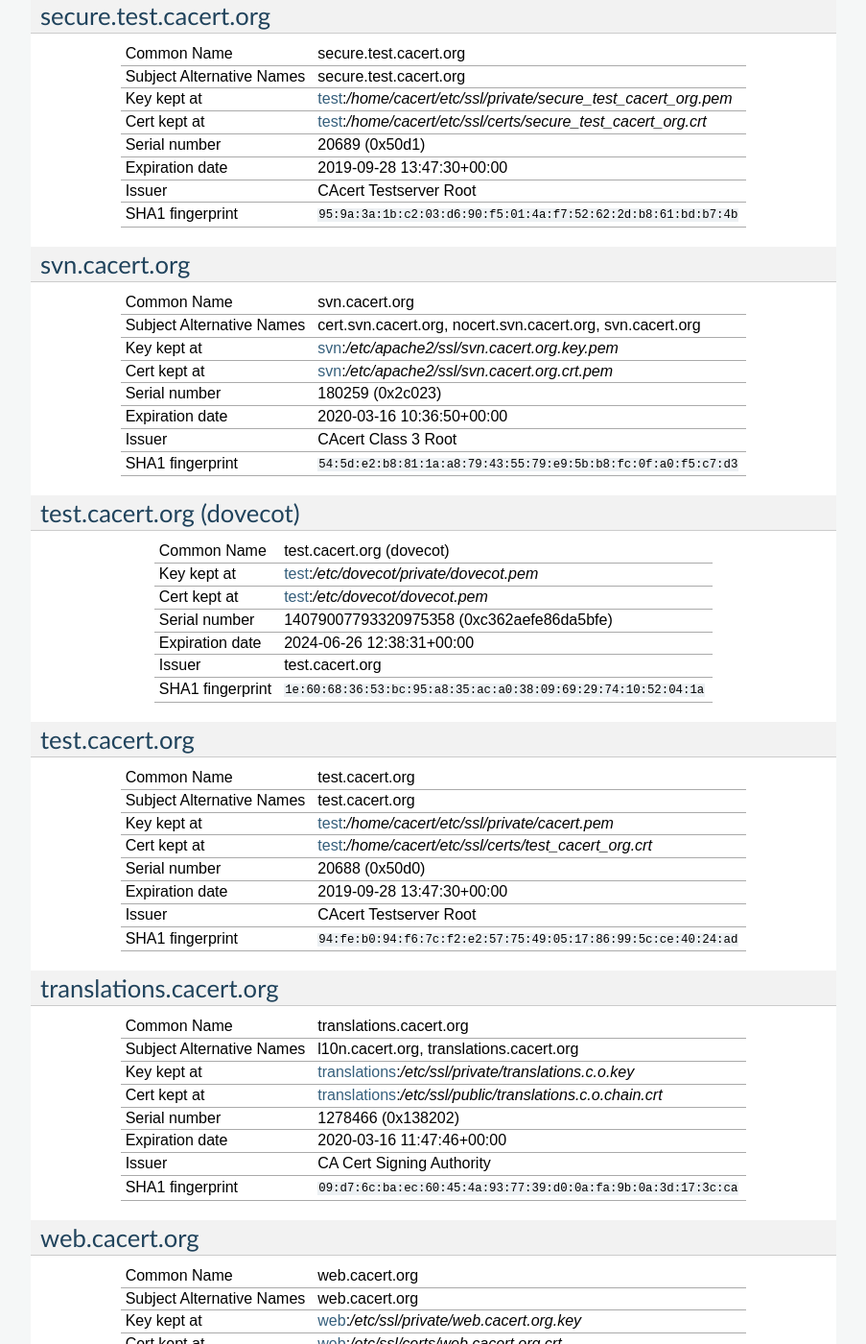
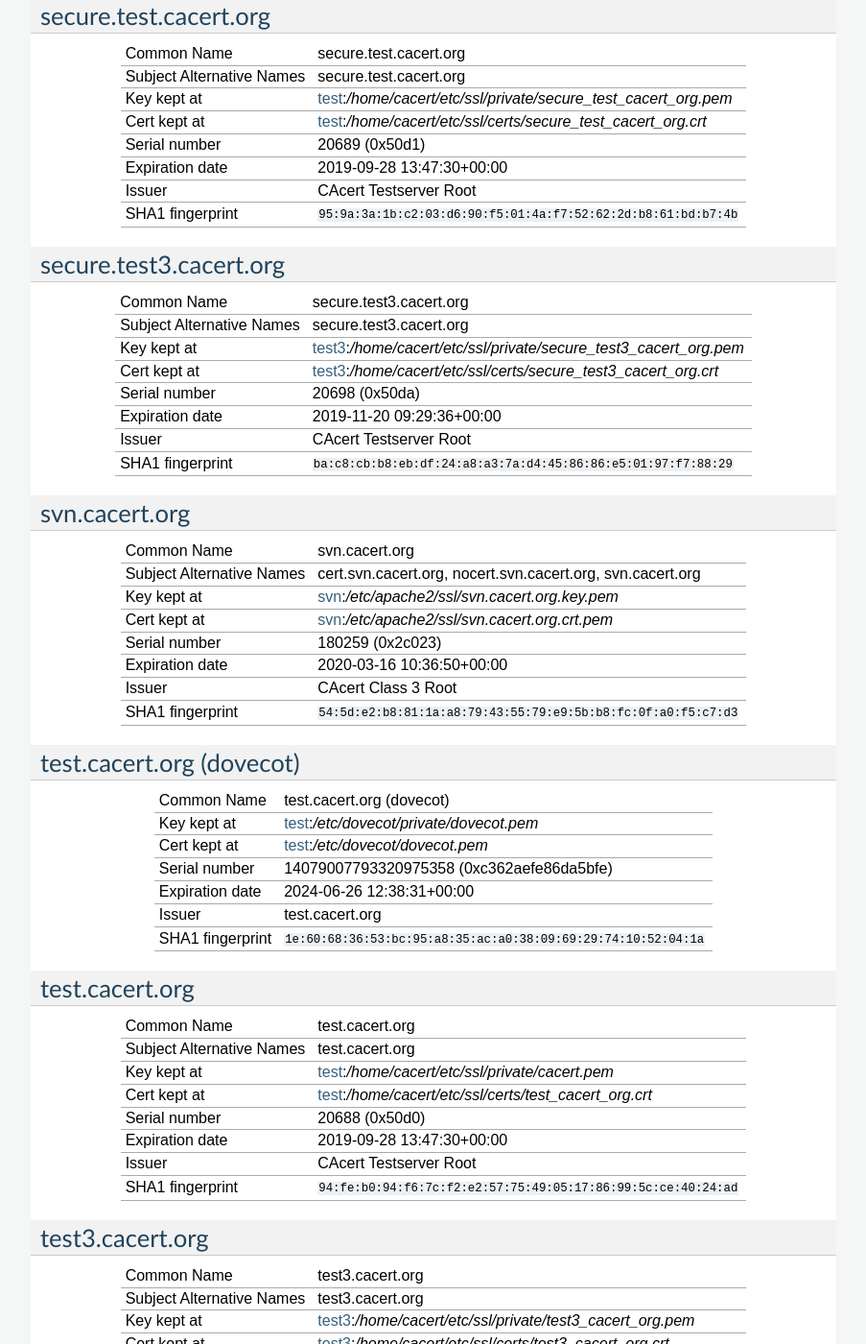
Before and after one commit to CAcertOrg/cacert-infradocs, a Sphinx documentation site: the page built from docs/certlist.rst, in a window 1280 px wide and 1400 px high, scrolled down 7047 px. Shown: the whole window at 96% size, without its empty margins (198-1101 px from the left). Built offline with Sphinx 7.4.7, drawn with Linux system fonts in a browser that asks for light colours; pages that are not in the unit, such as notebooks, are missing from menus; some of the changed lines change nothing that is shown; some of the changed text lies outside the part shown.

Commit message:
Add preliminary documentation for test3.cacert.org test server.

```diff
--- a/docs/systems.rst
+++ b/docs/systems.rst
@@ -27,6 +27,7 @@
    systems/svn
    systems/test
    systems/test2
+   systems/test3
    systems/testmgr
    systems/translations
    systems/web
--- /dev/null
+++ b/docs/systems/test3.rst
@@ -0,0 +1,463 @@
+.. index::
+   single: Systems; test3
+
+=====
+Test3
+=====
+
+Purpose
+=======
+
+This is a test system for testing a version of the CAcert application software
+revised to run with php-7.0 on Debian Stretch. When these tests are succesful,
+the other test servers and the production server running on www.cacert.org can
+be upgraded tot Debian Stretch. After that this server can probably be scrapped again.
+
+Application Links
+-----------------
+
+Application via HTTP:
+  http://test3.cacert.org:14980/
+
+Application via HTTPS:
+  https://test3.cacert.org:14943/
+
+
+Administration
+==============
+
+System Administration
+---------------------
+
+* Primary: :ref:`people_wytze`
+* Secondary: :ref:`people_jandd`
+
+
+Application Administration
+--------------------------
+
+  +------------------------+---------------------------------------+
+  | Application            | Administrator(s)                      |
+  +========================+=======================================+
+  | CAcert web application | :ref:`people_dirk`, :ref:`people_ted` |
+  +------------------------+---------------------------------------+
+
+Contact
+-------
+
+* test-admin@cacert.org
+
+Additional People
+-----------------
+
+:ref:`people_dirk`, :ref:`people_gukk`, :ref:`people_mario`,
+:ref:`people_mendel`, :ref:`people_neo` and :ref:`people_ted` have
+:program:`sudo` access on that machine too.
+
+Basics
+======
+
+Physical Location
+-----------------
+
+This system is located in an :term:`LXC` container on physical machine
+:doc:`infra02`.
+
+Logical Location
+----------------
+
+:IP Internet: :ip:v4:`213.154.225.248`
+:IP Intranet: :ip:v4:`172.16.2.248`
+:IP Internal: :ip:v4:`10.0.0.149`
+:IPv6 Internet: :ip:v6:`2001:7b8:616:162:2::149`
+:MAC address: :mac:`00:ff:ce:d1:22:1d` (eth0)
+
+Because this system is sharing its IPv4 internet and intranet addresses with test.cacert.org,
+there are some special mappings in the infra02 firewall to get access to this system:
+
+* test,cacert.org port 14922 maps to test3 port 22 (ssh)
+* test.cacert.org port 14980 maps to test3 port 80 (http)
+* test.cacert.org port 14943 maps to test3 port 443 (https)
+
+.. seealso::
+
+   See :doc:`../network`
+
+DNS
+---
+
+.. index::
+   single: DNS records; test
+
+======================== ======== ============================================
+Name                     Type     Content
+======================== ======== ============================================
+test3.cacert.org.        IN A     213.154.225.248
+secure.test3.cacert.org. IN CNAME test3.cacert.org
+www.test3.cacert.org.    IN CNAME test3.cacert.org
+test3.cacert.org.        IN SSHFP 1 1 39fd3b77396529f83e095ff09c59994c47d9e0d3
+test3.cacert.org.        IN SSHFP 1 2 680fe134289e79678f7eaa5689fdce3db5efed9f6ebefd5bcfadce04a96475c1
+test3.cacert.org.        IN SSHFP 2 1 70f5730c127bd701fc5c4baba329e93346a975c1
+test3.cacert.org.        IN SSHFP 2 2 364252b906aec15a00994620d5c90c0f692a41cbc8c6f3bfc229149511209328
+test3.cacert.org.        IN SSHFP 3 1 e4d81b532dc90ebb6d087ae732ce016b87945ebd
+test3.cacert.org.        IN SSHFP 3 2 71b5aedcc999e6ffc0f90eeb9254c8771ddaa6a4981cf55e8e2228f6bdee64ce
+test3.cacert.org.        IN SSHFP 4 1 50b22453f5c8d845895bacccbc1fc325d033f65d
+test3.cacert.org.        IN SSHFP 4 1 a928b84465769480d70dfc5ecd3af2e4cdb192ee11d1cffc4f31ea1fbed09d41
+test3.intra.cacert.org.  IN A     172.16.2.248
+test.infra.cacert.org.   IN A     10.0.0.149
+======================== ======== ============================================
+
+.. seealso::
+
+   See :wiki:`SystemAdministration/Procedures/DNSChanges`
+
+Operating System
+----------------
+
+.. index::
+   single: Debian GNU/Linux; Stretch
+   single: Debian GNU/Linux; 9.6
+
+* Debian GNU/Linux 9.6
+
+Applicable Documentation
+------------------------
+
+Notes about installing the CAcert application on test3.cacert.org.
+
+* Starting point is a Debian Stretch LXC setup from Jan Dittberner
+
+* install the following packages (and their dependencies):
+
+  .. code-block:: bash
+
+    $ sudo apt-get install \
+      apache2 php7.0 php7.0-gmp php7.0-mysql php7.0-gd php7.0-recode php7.0-mbstring \
+      default-mysql-server gettext locales locales-all recode \
+      dnsutils whois locate rcs screen make ca-cacert \
+      libdevice-serialport-perl libfile-counterfile-perl xdelta
+
+* enable the CAcert root certificates for normal operation via:
+
+  .. code-block:: bash
+
+    $ sudo dpkg-reconfigure ca-certificates
+
+* create empty cacert database:
+
+  .. code-block:: bash
+
+    $ sudo mysql
+    > CREATE DATABASE cacert;
+    > GRANT SELECT, INSERT, UPDATE, DELETE, CREATE, DROP, INDEX, ALTER, CREATE TEMPORARY TABLES, LOCK TABLES ON cacert.* TO 'cacert'@'localhost' IDENTIFIED BY 'klodder';
+    > \q
+
+* dump current cacert database on test.cacert.org:
+
+  .. code-block:: bash
+
+    $ mysqldump -u cacert -p --single-transaction cacert >BACKUP
+
+* copy over cacert database BACKUP from test.cacert.org to test3.cacert.org
+
+* import the database backup into the empty cacert database:
+
+  .. code-block:: bash
+
+    $ mysql -u cacert -p cacert <BACKUP
+
+* copy scripts :file:`/etc/rc.local` and :file:`/usr/local/sbin/socat` from test.cacert.org
+
+* copy signer files with :file:`collect-signer-files` script from test.cacert.org
+
+* make small adjustmenst to scripts and install signer stuff in :file:`/etc`
+
+* generate certificates for test.cacert.org based on CAcert test root with
+  :file:`~wytze/local/localcerts` script (using the locally installed signer config)
+
+* copy :file:`/root/chroot` from test.cacert.org
+
+* use updated :file:`mkchrootenv` script from
+  http://svn.cacert.org/CAcert/SystemAdministration/webdb/mkchrootenv
+  to setup :file:`/home/cacert`
+
+* create :file:`/home/cacert/www/includes/mysql.php` from :file:`mysql.php.sample` prototype
+
+* install commmodule client from :file:`/home/cacert/www/CommModule` in :file:`/etc/init.d`
+
+* copy :file:`/etc/init.d/apache2` script to :file:`/etc/init.d/apache2-cacert` and modify
+  it to use chroot to the :file:`/home/cacert` environment:
+
+  .. code-block:: text
+
+    --- apache2     2018-04-05 18:32:55.000000000 +0000
+    +++ apache2-cacert      2018-11-20 16:05:38.740396894 +0000
+    @@ -1,22 +1,26 @@
+     #!/bin/sh
+     ### BEGIN INIT INFO
+    -# Provides:          apache2
+    +# Provides:          apache2-cacert
+     # Required-Start:    $local_fs $remote_fs $network $syslog $named
+     # Required-Stop:     $local_fs $remote_fs $network $syslog $named
+     # Default-Start:     2 3 4 5
+     # Default-Stop:      0 1 6
+     # X-Interactive:     true
+    -# Short-Description: Apache2 web server
+    +# Short-Description: Apache2 web server for CAcert
+     # Description:       Start the web server
+     #  This script will start the apache2 web server.
+     ### END INIT INFO
+
+    -DESC="Apache httpd web server"
+    +DESC="Apache httpd web server for CAcert"
+     NAME=apache2
+     DAEMON=/usr/sbin/$NAME
+
+    +CHRDIR=/home/cacert/
+    +CHROOT="/usr/sbin/chroot ${CHRDIR}"
+    +
+     SCRIPTNAME="${0##*/}"
+     SCRIPTNAME="${SCRIPTNAME##[KS][0-9][0-9]}"
+    +SCRIPTNAME=apache2
+     if [ -n "$APACHE_CONFDIR" ] ; then
+            if [ "${APACHE_CONFDIR##/etc/apache2-}" != "${APACHE_CONFDIR}" ] ; then
+                    DIR_SUFFIX="${APACHE_CONFDIR##/etc/apache2-}"
+    @@ -53,8 +57,8 @@
+
+
+     # Now, set defaults:
+    -APACHE2CTL="$ENV apache2ctl"
+    -PIDFILE=$(. $APACHE_ENVVARS && echo $APACHE_PID_FILE)
+    +APACHE2CTL="${CHROOT} $ENV apache2ctl"
+    +PIDFILE=$(. ${CHRDIR}$APACHE_ENVVARS && echo ${CHRDIR}$APACHE_PID_FILE)
+     APACHE2_INIT_MESSAGE=""
+
+     CONFTEST_OUTFILE=
+
+* disable startup of :file:`apache2` and enable startup of :file:`apache2-cacert`:
+
+  .. code-block:: bash
+
+    $ sudo update-rc.d apache2 remove
+    $ sudo update-rc.d apache2-cacert defaults
+
+Services
+========
+
+Listening services
+------------------
+
++----------+---------+---------+--------------------------------------------+
+| Port     | Service | Origin  | Purpose                                    |
++==========+=========+=========+============================================+
+| 22/tcp   | ssh     | ANY     | admin console access                       |
++----------+---------+---------+--------------------------------------------+
+| 25/tcp   | smtp    | local   | mail delivery to local MTA                 |
++----------+---------+---------+--------------------------------------------+
+| 80/tcp   | http    | ANY     | Apache httpd for http://test3.cacert.org/  |
++----------+---------+---------+--------------------------------------------+
+| 443/tcp  | https   | ANY     | Apache httpd for https://test3.cacert.org/ |
++----------+---------+---------+--------------------------------------------+
+| 3306/tcp | mysql   | local   | MySQL database for ...                     |
++----------+---------+---------+--------------------------------------------+
+
+Running services
+----------------
+
+.. index::
+   single: Apache
+   single: MySQL
+   single: Postfix
+   single: client.pl
+   single: cron
+   single: openssh
+   single: rsyslog
+   single: signer.pl
+   single: socat
+
++----------------+--------------------------------+----------------------------------------+
+| Service        | Usage                          | Start mechanism                        |
++================+================================+========================================+
+| Apache httpd   | Webserver for the CAcert       | init script                            |
+|                | web application                | :file:`/etc/init.d/apache2-cacert`     |
++----------------+--------------------------------+----------------------------------------+
+| MySQL          | MariaDB database server        | init script                            |
+|                | for the CAcert web application | :file:`/etc/init.d/mysql`              |
++----------------+--------------------------------+----------------------------------------+
+| Postfix        | SMTP server for local mail     | init script                            |
+|                | submission                     | :file:`/etc/init.d/postfix`            |
++----------------+--------------------------------+----------------------------------------+
+| client.pl      | CAcert signer client           | init script                            |
+|                |                                | :file:`/etc/init.d/commmodule`         |
++----------------+--------------------------------+----------------------------------------+
+| cron           | job scheduler                  | init script                            |
+|                |                                | :file:`/etc/init.d/cron`               |
++----------------+--------------------------------+----------------------------------------+
+| openssh server | ssh daemon for remote          | init script :file:`/etc/init.d/ssh`    |
+|                | administration                 |                                        |
++----------------+--------------------------------+----------------------------------------+
+| rsyslog        | syslog daemon                  | init script                            |
+|                |                                | :file:`/etc/init.d/syslog`             |
++----------------+--------------------------------+----------------------------------------+
+| server.pl      | CAcert signer server           | init script                            |
+|                |                                | :file:`/etc/init.d/commmodule-signer`  |
++----------------+--------------------------------+----------------------------------------+
+| socat          | Emulate serial connection      | entry in                               |
+|                | between CAcert signer          | :file:`/etc/rc.local` that executes    |
+|                | client and server              | :file:`/usr/local/sbin/socat-signer`   |
+|                |                                | inside a :program:`screen` session     |
++----------------+--------------------------------+----------------------------------------+
+
+Databases
+---------
+
++-------+--------+------------------------+
+| RDBMS | Name   | Used for               |
++=======+========+========================+
+| MySQL | cacert | CAcert web application |
++-------+--------+------------------------+
+
+Connected Systems
+-----------------
+
+* (future) :doc:`monitor`
+* (future) :doc:`testmgr` has access to imap and MySQL
+
+Outbound network connections
+----------------------------
+
+* :doc:`infra02` as resolving nameserver
+* :doc:`proxyout` as HTTP proxy for APT and Github
+* crl.cacert.org (rsync) for getting CRLs
+* ocsp.cacert.org (HTTP and HTTPS) for OCSP queries
+* translations.cacert.org (HTTP and HTTPS) for obtaining fresh translations
+* arbitrary Internet SMTP servers for outgoing mail
+
+Security
+========
+
+.. add the MD5 fingerprints of the SSH host keys
+
+.. todo:: add RSA, DSA, ECDSA, ED25519 keys for test
+
+Dedicated user roles
+--------------------
+
+.. If the system has some dedicated user groups besides the sudo group used for
+   administration it should be documented here Regular operating system groups
+   should not be documented
+
++--------------+----------------------------+
+| User         | Purpose                    |
++==============+============================+
+| cacertmail   | IMAP mailbox user          |
++--------------+----------------------------+
+
+.. todo::
+
+   clarify why the signer software on test is currently running as the root
+   user
+
+The directory :file:`/home/cacert/` is owned by root. The signer is running
+from :file:`/home/signer/www/CommModule/server.pl` the client is
+running from :file:`/home/cacert/www/CommModule/client.pl`. Both are running as
+root. Currently no process uses the *cacertsigner* user.
+
+Non-distribution packages and modifications
+-------------------------------------------
+
+Apache httpd is running in a chroot :file:`/home/cacert/`, the configuration in
+:file:`/etc/apache2` as well as the system binaries are not used. The Apache
+httpd binary in the chroot environment is kept up to date with the system binary.
+
+The CAcert web application code as well as the CAcert signer client code come
+from the official CAcert tar ball.
+
+The signer in :file:`/home/signer/www/CommModule/server.pl` has some minor
+uncommitted manual modifications.
+
+Critical Configuration items
+============================
+
+Keys and X.509 certificates
+---------------------------
+
+.. sslcert:: secure.test3.cacert.org
+   :altnames:   DNS:secure.test3.cacert.org
+   :certfile:   /home/cacert/etc/ssl/certs/secure_test3_cacert_org.crt
+   :keyfile:    /home/cacert/etc/ssl/private/secure_test3_cacert_org.pem
+   :serial:     50DA
+   :expiration: Nov 20 09:29:36 2019 GMT
+   :sha1fp:     BA:C8:CB:B8:EB:DF:24:A8:A3:7A:D4:45:86:86:E5:01:97:F7:88:29
+   :issuer:     CAcert Testserver Root
+
+.. sslcert:: test3.cacert.org
+   :altnames:   DNS:test3.cacert.org
+   :certfile:   /home/cacert/etc/ssl/certs/test3_cacert_org.crt
+   :keyfile:    /home/cacert/etc/ssl/private/test3_cacert_org.pem
+   :serial:     50D9
+   :expiration: Nov 20 09:29:35 2019 GMT
+   :sha1fp:     F2:3C:3A:74:DE:33:69:6C:7E:EF:E4:D1:D1:51:CC:7B:5F:37:BF:2E
+   :issuer:     CAcert Testserver Root
+
+**CA certificates on test3**:
+
+These test root certficates are copies from the ones on
+:doc:`test`
+
+.. note::
+
+   There are two directories :file:`/etc/root3/` and :file:`/etc/root4/` that
+   are supported by the signer but do not contain actual keys and certificates.
+
+.. seealso::
+
+   * :wiki:`SystemAdministration/CertificateList`
+
+openssl configuration for the signer server
+-------------------------------------------
+
+There are some openssl configuration files that are used by the server.pl
+signer that are stored in :file:`/etc/ssl/{caname}-{purpose}.cnf`.
+
+These files are modified with respect to the reference version in
+http://svn.cacert.org/CAcert/SystemAdministration/signer/ssl/,
+the modifications involve recent development patches (CRL serial numbers)
+and test server adjustments (copied over from test.cacert.org).
+
+Apache httpd configuration
+--------------------------
+
+Apache httpd is running in a chroot :file:`/home/cacert/` its configuration is
+stored in :file:`/home/cacert/etc/apache2`.
+
+Postfix configuration
+---------------------
+
+Postfix configuration is stored in :file:`/etc/postfix`.
+
+Postfix is configured to accept mail for ``test3.cacert.org`` and ``localhost``
+all mail is delivered to the mailbox of the *cacertmail* user in
+:file:`/var/mail/cacertmail` via :file:`/etc/postfix/virtual.regexp`.
+
+Additional documentation
+========================
+
+.. seealso::
+
+   * :wiki:`PostfixConfiguration`
+   * https://codedocs.cacert.org/
+
+References
+----------
+
+Apache httpd documentation
+  http://httpd.apache.org/docs/2.4/
+Apache Debian wiki page
+  https://wiki.debian.org/Apache
+openssl documentation
+  https://www.openssl.org/docs/
+Postfix documentation
+  http://www.postfix.org/documentation.html
+Postfix Debian wiki page
+  https://wiki.debian.org/Postfix
```
